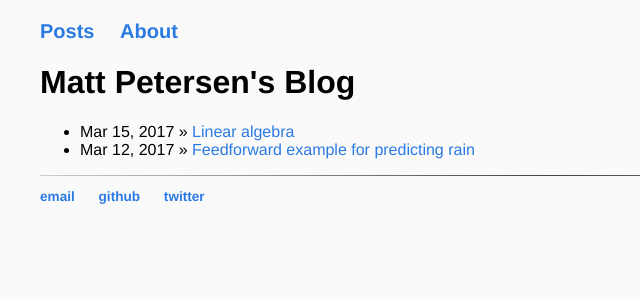
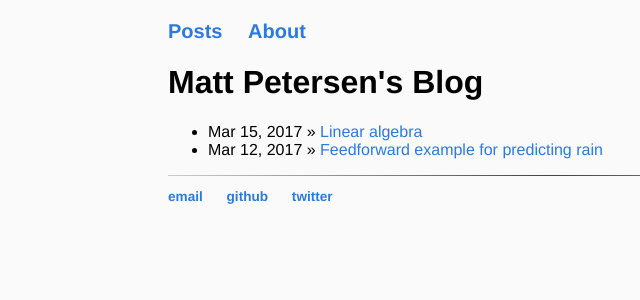
Before and after one commit to mattpetersen/mattpetersen.github.io, a Jekyll site: the page built from index.html, in a window 1280 px wide. Shown: the top 300 px of the page, without its empty margins (88-728 px from the left). Built offline with Jekyll 4.4.1, drawn with Linux system fonts in a browser that asks for light colours.

Commit message:
Try to fix device width 6

```diff
--- a/_layouts/default.html
+++ b/_layouts/default.html
@@ -6,7 +6,7 @@
         <meta http-equiv="x-ua-compatible" content="ie=edge">
 
         <!-- Make the site nice on different screens -->
-        <meta name="viewport" content="width=80%, initial-scale=1, shrink-to-fit=no">
+        <meta name="viewport" content="width=60%, initial-scale=1, shrink-to-fit=no">
 
         <!-- For web crawlers -->
         <meta name="robots" content="index,follow,noodp">  <!-- follow me -->
--- a/css/main.css
+++ b/css/main.css
@@ -5,7 +5,7 @@ html {
 
 body {
     margin: 0 auto;  /* center page content */
-    max-width: 80%;  /* constrain content to slim column */
+    max-width: 60%;  /* constrain content to slim column */
 }
 
 header {
```
